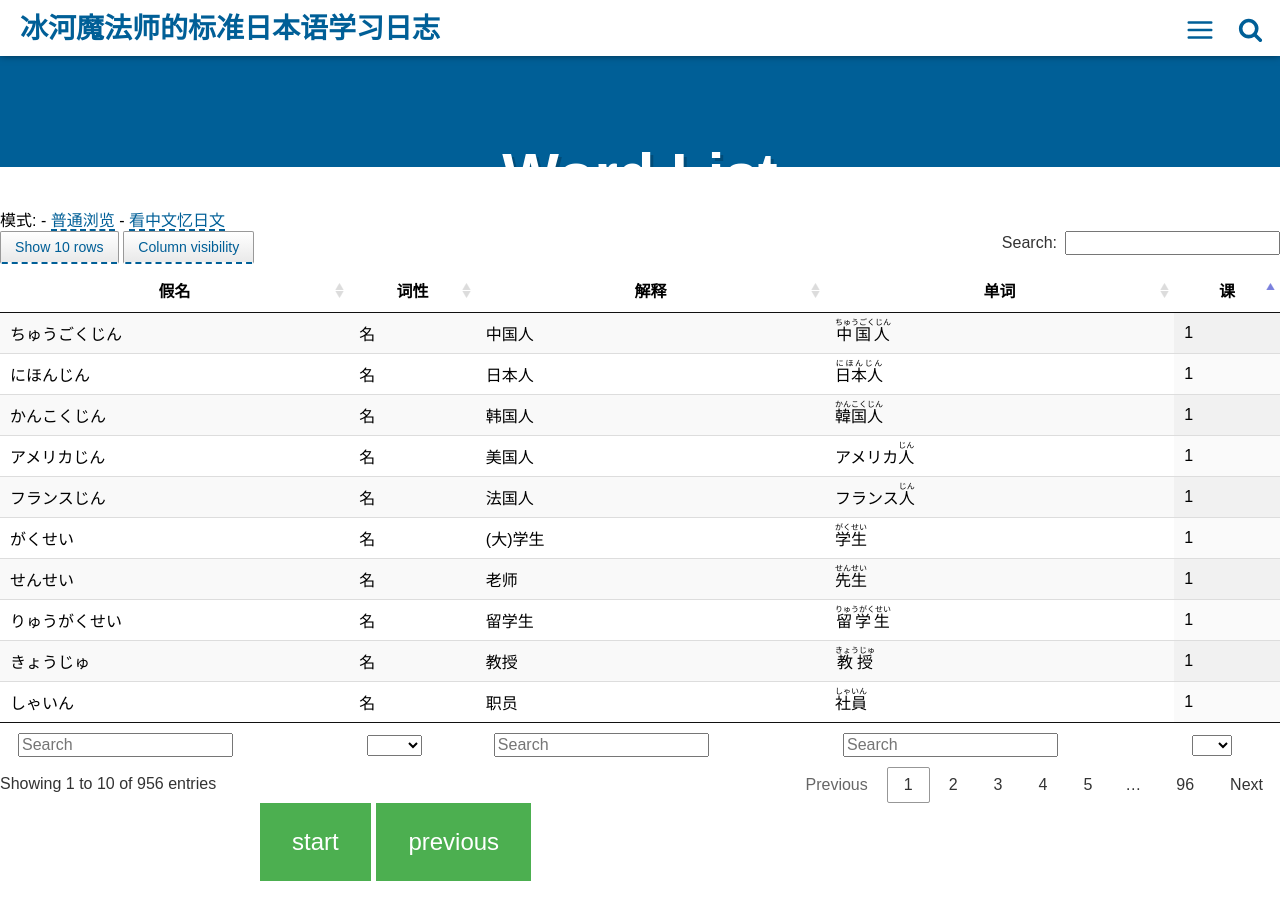
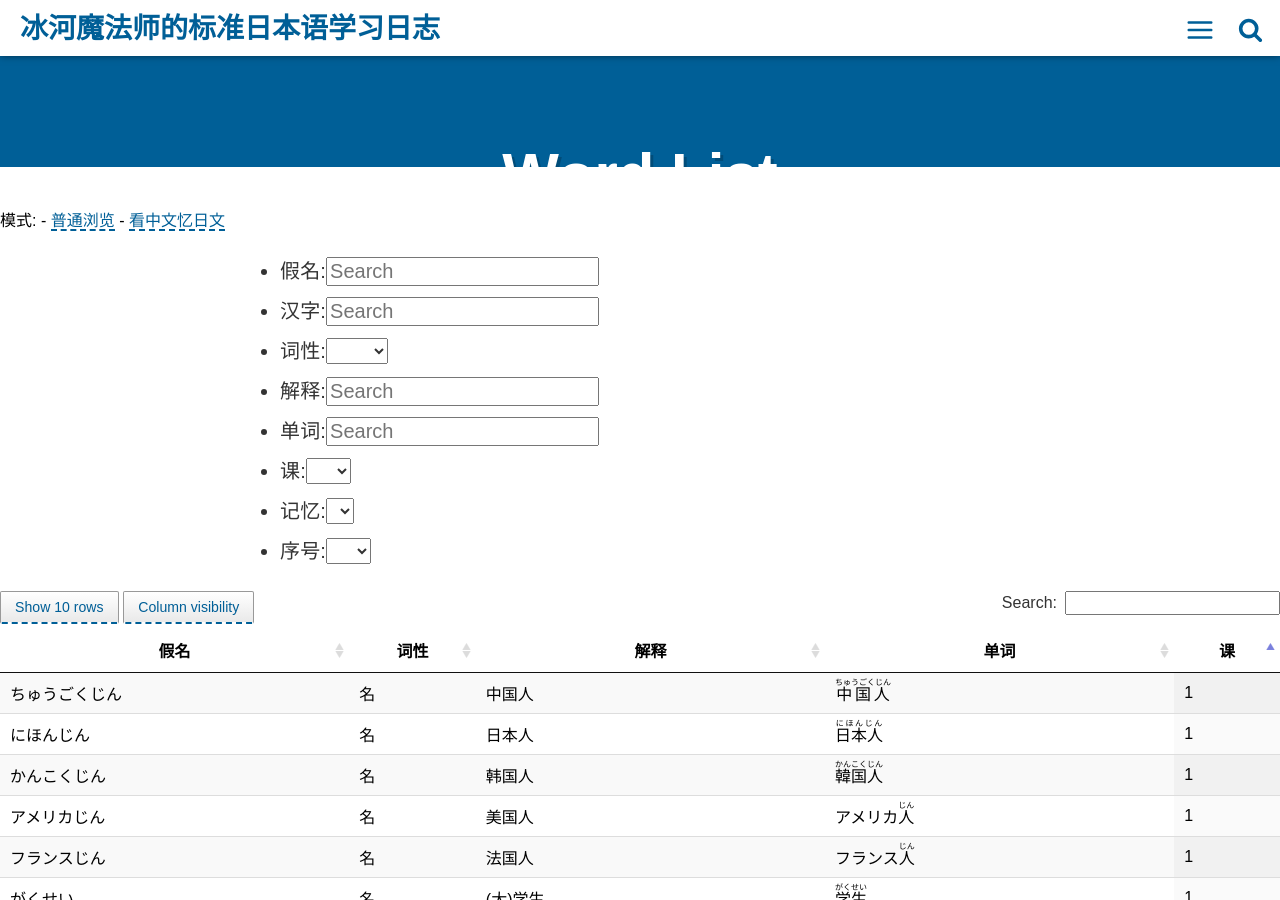
Before and after one commit to wizicer/LearnJapan, a Jekyll site: the page built from docs/wordlist.md, in a window 1280 px wide and 900 px high, scrolled down 333 px. Built offline with Jekyll 4.4.1, drawn with Linux system fonts in a browser that asks for light colours; some of the changed lines change nothing that is shown.

Commit message:
add filter form

```diff
--- a/docs/wordlist.md
+++ b/docs/wordlist.md
@@ -9,6 +9,7 @@ description: "Word List for your words"
 - <a class="toggle-mode" data-column="0|2|3|4|5">普通浏览</a>
 - <a class="toggle-mode" data-column="2|3|5|6">看中文忆日文</a>
 </div>
+<ul id="filter"></ul>
 
 | 假名          | 汉字           | 词性         | 解释          | 单词          | 课              | 记忆 | 序号         |
 | ----          | ----           | ----         | ----          | ----          | --              | --   | --           | {% for word in site.data.words %}
@@ -53,6 +54,29 @@ $(document).ready(function() {
     table
       .order( [5, 'asc'], [7, 'asc'] )
       .draw();
+
+    table.columns().every( function () {
+        var column = this;
+        if (column.data().unique().length * 5 < column.data().length) {
+          var select = $('<select><option value=""></option></select>')
+            .on( 'change', function () {
+              var val = $.fn.dataTable.util.escapeRegex($(this).val());
+              column.search( val ? '^'+val+'$' : '', true, false ).draw();
+            } );
+
+          column.data().unique().sort().each( function ( d, j ) { select.append( '<option value="'+d+'">'+d+'</option>' )});
+          select.appendTo($('<li>'+$(column.header()).html()+': </li>')).parent().appendTo( $("#filter") )
+        } else {
+          var search = $( '<input type="text" placeholder="Search" />' )
+            .on('keyup change', function () {
+              var val = $.fn.dataTable.util.escapeRegex($(this).val());
+              if ( column.search() !== val ) {
+                column.search( val ).draw();
+              }
+            } );
+          search.appendTo($('<li>'+$(column.header()).html()+': </li>')).parent().appendTo( $("#filter") )
+        }
+    } );
   }
   setTimeout(inittable, 300);
   $('table tbody tr td:nth-child(2)').each(function() {
```
